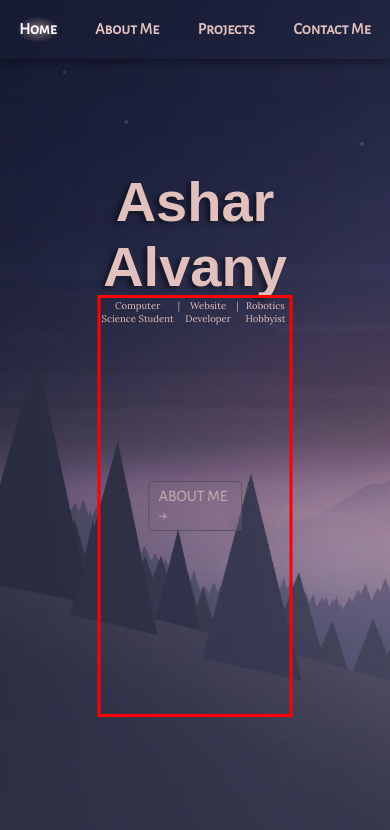
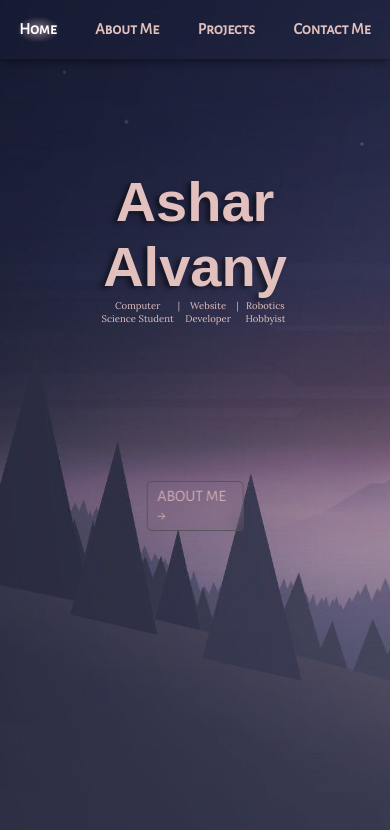
Before and after one commit to AshZee/AsharPortfolio, a website: page views/home.html in a window 390 px wide. Drawn offline with nearby package versions, Linux system fonts and the light colour scheme; files that its build step writes are made by us from their sources; files whose address does not match are found by name.

Commit message:
Remove border

```diff
--- a/public/css/home-styles.css
+++ b/public/css/home-styles.css
@@ -165,7 +165,7 @@ nav h1{
         top: 60vh;
         height: 50vh;
         width: 50vw;
-        border: 3px red solid;
+        /* border: 3px red solid; */
     }
 }
 @font-face {
```
